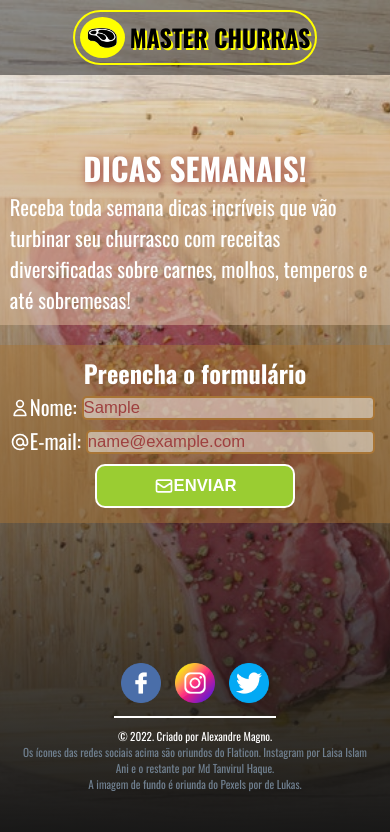
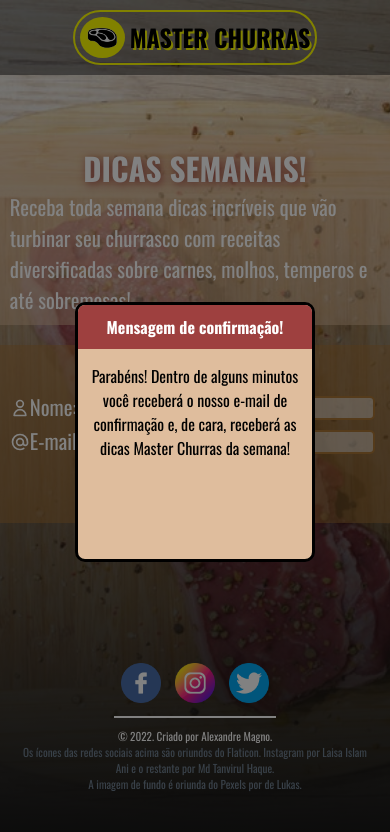
Before and after one commit to AlexandreUff/MasterChurras, a plain HTML site: page index.html in a window 390 px wide. Both pictures are taken after typing "Sample", "name@example.com" into the empty fields and a click on the button "ENVIAR". Drawn offline with nearby package versions, Linux system fonts and the light colour scheme.

Commit message:
Inserção da Mensagem de Confirmação
E remoção da expressão regular (por enquanto).

```diff
--- a/estilo1.css
+++ b/estilo1.css
@@ -202,3 +202,38 @@ footer nav::after{
     width: 81%;
     align-self: flex-end;
 }
+
+.fundo-mensagem {
+    display: flex;
+    justify-content: center;
+    align-items: center;
+    background-color: #0000007e;
+    position: fixed;
+    top: 0px;
+    left: 0px;
+    width: 100vw;
+    height: 100vh;
+}
+
+.pop-up-mensagem{
+    background-color: #DFBD9D;
+    text-align: center;
+    width: 40%;
+    height: 40%;
+    border-radius: 10px;
+    overflow: hidden;
+    border: 3px black solid;
+    font-size: 2em;
+    font-family: 'Oswald', sans-serif;
+}
+
+.pop-up-mensagem > p.titulo{
+    background-color: #9E403F;
+    color: white;
+    padding: 10px;
+}
+
+.pop-up-mensagem > p:not(.titulo){
+    margin-top: 10px;
+    padding: 5px;
+}
--- a/estilo2.css
+++ b/estilo2.css
@@ -40,4 +40,10 @@
         margin: 20px 0px;
         width: 80%;
     }
+
+    .pop-up-mensagem{
+        margin-top: 20px;
+        font-size: 1.5em;
+    }
+
 }
--- a/estilo3.css
+++ b/estilo3.css
@@ -21,6 +21,13 @@
 
     main {
         font-size: 1.5em;
+    }
+
+    .pop-up-mensagem{
+        margin-top: 20px;
+        width: 60%;
+        height: 30%;
+        font-size: 1.2em;
     }
 
 }
@@ -53,4 +60,8 @@
     .info svg, .formulario svg {
         width: 20px;
     }
+
+    .pop-up-mensagem{
+        font-size: 1em;
+    }
 }
--- a/index.html
+++ b/index.html
@@ -20,7 +20,7 @@
         <header>
             <div class="borda">
                 <img src="./design/logo.png" alt="Logo da Master Churras">
-                <h1>MASTER CHURRAS</h1>
+                <h1 title="Master Churras">MASTER CHURRAS</h1>
             </div>
         </header>
         <main>
@@ -34,7 +34,7 @@
                 <h3>
                     Preencha o formulário
                 </h3>
-                <label>
+                <label title="Nome">
                     <svg xmlns="http://www.w3.org/2000/svg" class="h-6 w-6" fill="none" viewBox="0 0 24 24" stroke="currentColor">
                         <path stroke-linecap="round" stroke-linejoin="round" stroke-width="2" d="M16 7a4 4 0 11-8 0 4 4 0 018 0zM12 14a7 7 0 00-7 7h14a7 7 0 00-7-7z" />
                     </svg>
@@ -42,7 +42,7 @@
                     <input type="text" id="meuNome" name="meuNome" placeholder="Ex.: Marcos Silva" autofocus>
                 </label>
                 <div id="erroNome" class="mensagemErro"></div>
-                <label>
+                <label title="E-mail">
                     <svg xmlns="http://www.w3.org/2000/svg" class="h-6 w-6" fill="none" viewBox="0 0 24 24" stroke="currentColor">
                         <path stroke-linecap="round" stroke-linejoin="round" stroke-width="2" d="M16 12a4 4 0 10-8 0 4 4 0 008 0zm0 0v1.5a2.5 2.5 0 005 0V12a9 9 0 10-9 9m4.5-1.206a8.959 8.959 0 01-4.5 1.207" />
                     </svg>
@@ -50,7 +50,7 @@
                     <input type="email" id="meuEmail" name="meuEmail" placeholder="Ex.: meuemail@email.com">
                 </label>
                 <div id="erroEmail" class="mensagemErro"></div>
-                <button>
+                <button title="Enviar">
                     <svg xmlns="http://www.w3.org/2000/svg" class="h-6 w-6" fill="none" viewBox="0 0 24 24" stroke="currentColor">
                         <path stroke-linecap="round" stroke-linejoin="round" stroke-width="2" d="M3 8l7.89 5.26a2 2 0 002.22 0L21 8M5 19h14a2 2 0 002-2V7a2 2 0 00-2-2H5a2 2 0 00-2 2v10a2 2 0 002 2z" />
                     </svg>
@@ -61,9 +61,9 @@
         <footer>
             <nav>
                 <ul>
-                    <li> <img src="./design/facebook-min.png" alt="Ícone do Facebook"> </li>
-                    <li> <img src="./design/instagram-min.png" alt="Ícone do instagram"> </li>
-                    <li> <img src="./design/twitter-min.png" alt="Ícone do Twitter"> </li>
+                    <li title="Facebook"> <img src="./design/facebook-min.png" alt="Ícone do Facebook"> </li>
+                    <li title="Instagram"> <img src="./design/instagram-min.png" alt="Ícone do instagram"> </li>
+                    <li title="Twitter"> <img src="./design/twitter-min.png" alt="Ícone do Twitter"> </li>
                 </ul>
             </nav>
             <small>
@@ -78,14 +78,3 @@
     </div>
 </body>
 </html>
-
-<!--
-
-    Essa imagem de fundo é de Lukas no Pexels
-
-    Icone Face: Md Tanvirul Haque
-    Icone Insta: Laisa Islam Ani
-    Icone twitter: Md Tanvirul Haque
-
-
--->
--- a/meuCodigo.js
+++ b/meuCodigo.js
@@ -20,23 +20,50 @@ function validarNome(n){
             //As únicas retrições ao nome são apenas essas mesmas.
     if(n.value === ''){
         mensagemErro(n,'O campo de nome não foi preenchido.');
+        return false;
     } else if (n.value.length > 50){
         mensagemErro(n,'O campo de nome deve conter até 50 caracteres.');
+        return false;
     }
+    return true;
 }
 
 function validarEmail(e) {
 
-    const regexEmail = /[a-zA-z0-9.]+@[a-zA-z0-9]+.?([a-z])*\.[a-z]{1,3}/g;
+    //const regexEmail = /[a-zA-z0-9.]+@[a-zA-z0-9]+.?([a-z])*\.[a-z]{1,3}/g;
 
     if(e.value === ''){
         mensagemErro(e,'O campo de e-mail não foi preenchido.');
-    } else if (e.value.length > 100){
-        mensagemErro(e,'O campo de nome deve conter até 100 caracteres.');
-    } else if (!regexEmail.test(e.value)){
+        return false;
+    } else if (e.value.length > 320){
+        mensagemErro(e,'O campo de nome deve conter até 320 caracteres.');
+        return false;
+    } /* else if (!regexEmail.test(e.value)){
         mensagemErro(e,'Endereço de e-mail inválido.');
+        return false;
         console.log(regexEmail.test(e))
+    } */
+        return true
+}
+
+function confirmacaoDeEnvio(){
+    const msgBG = document.createElement('div');
+    msgBG.onclick = function() {
+        this.parentNode.removeChild(this);
     }
+    msgBG.classList.add('fundo-mensagem');
+
+    const msgPopUp = document.createElement('div');
+    msgPopUp.classList.add('pop-up-mensagem');
+    msgPopUp.innerHTML = `<p class="titulo"> <strong>Mensagem de confirmação!</strong> </p>
+                            <p> Parabéns! Dentro de alguns minutos você receberá
+                            o nosso e-mail de confirmação e, de cara, receberá
+                            as dicas Master Churras da semana! </p>`;
+
+    msgBG.appendChild(msgPopUp);
+
+    const body = take('body');
+    body.appendChild(msgBG);
 }
 
 function envioDeFormulario(e) {
@@ -45,8 +72,8 @@ function envioDeFormulario(e) {
     const nome = take('#meuNome');
     const email = take('#meuEmail');
 
-    validarNome(nome);
-    validarEmail(email);
+    if(validarNome(nome) & validarEmail(email)) confirmacaoDeEnvio();
+    /* validarEmail(email); */
 }
 
 const formulario = take('.formulario');
```
